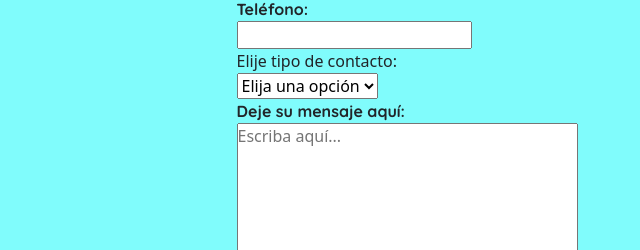
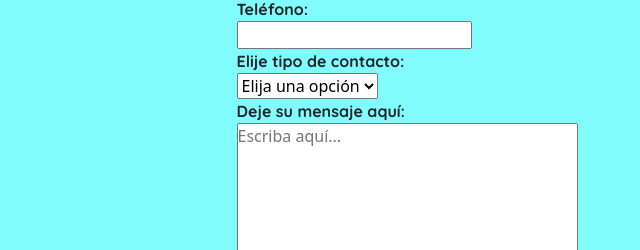
Before and after one commit to ariel-ortenzi/WebDevelopment, a website: page pages/contactanos.html in a window 1280 px wide. Shown: the part 407-657 px from the top of the page, 233-873 px from the left. Drawn offline with nearby package versions, Linux system fonts and the light colour scheme.

Commit message:
corrección texto from

```diff
--- a/pages/contactanos.html
+++ b/pages/contactanos.html
@@ -71,7 +71,7 @@
                     <input type="phone" id="phone" name="phone" required>
                 </div>
                 <div class="form__fields">
-                    <label for="Obs">Elije tipo de contacto:</label><br>
+                    <label  class="form__text--fount" for="Obs">Elije tipo de contacto:</label><br>
                     <select name="Obs" id="Obs" required>
                         <option selected value="">Elija una opción</option>
                         <option value="Suscriptor">Suscriptor</option>
```
